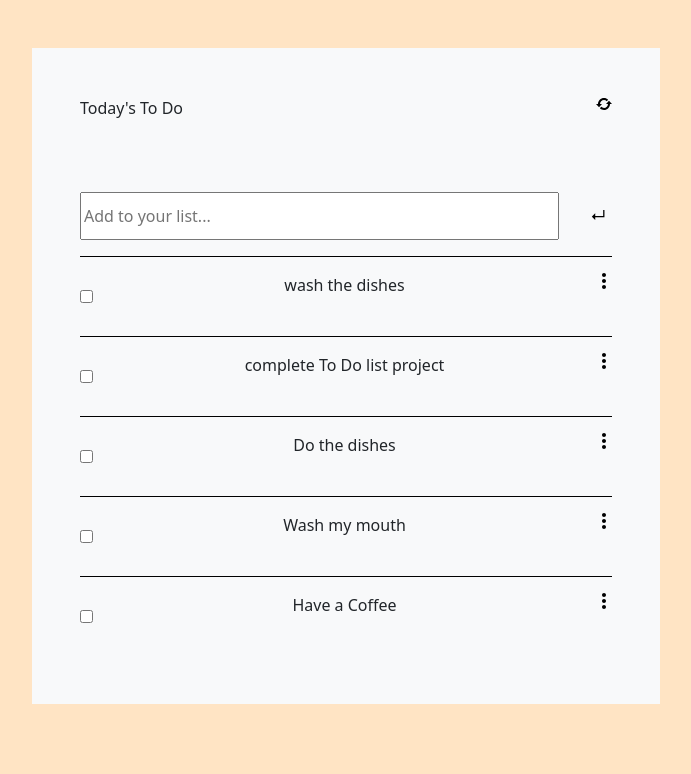
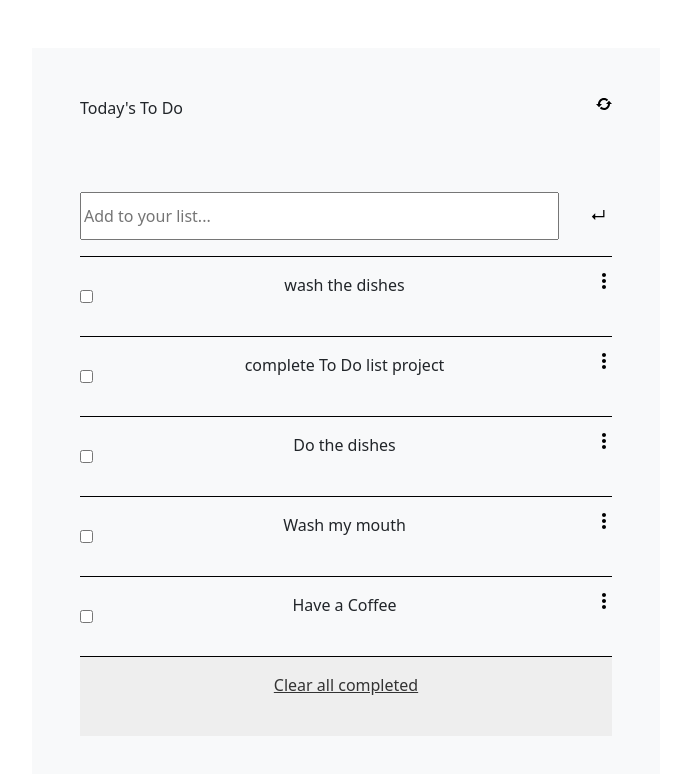
Before and after one commit to JuliCarracedo/to-do-list, a website built with webpack: page src/index.html in a window 1280 px wide. Shown: the whole page, without its empty margins (294-985 px from the left). Built offline with nearby package versions, Linux system fonts and the light colour scheme.

Commit message:
Add README

```diff
--- a/src/index.html
+++ b/src/index.html
@@ -27,6 +27,9 @@
                 <p>complete To Do list project</p>
                 <svg xmlns="http://www.w3.org/2000/svg" width="24" height="24" viewBox="0 0 24 24"><path d="M12 18c1.657 0 3 1.343 3 3s-1.343 3-3 3-3-1.343-3-3 1.343-3 3-3zm0-9c1.657 0 3 1.343 3 3s-1.343 3-3 3-3-1.343-3-3 1.343-3 3-3zm0-9c1.657 0 3 1.343 3 3s-1.343 3-3 3-3-1.343-3-3 1.343-3 3-3z"/></svg>
             </li>
+            <li class="ordered list-element d-flex justify-content-center align-content-center py-3">
+                <a class="text-center clear-btn">Clear all completed</a>
+            </li>
         </ul>
 </body>
 </html>
--- a/src/style.css
+++ b/src/style.css
@@ -1,7 +1,3 @@
-body {
-  background-color: bisque;
-}
-
 li {
   height: 10vh;
 }
@@ -25,3 +21,16 @@ svg {
   border: none;
   background-color: rgba(0, 0, 0, 0);
 }
+
+.ordered{
+  background-color: #eee;
+  order: 150;
+}
+
+.clear-btn {
+  color: #333;
+}
+
+.clear-btn:hover {
+  color: #222;
+}
```
Also changed, not shown: README.md, dist/index.bundle.js, dist/index.html, lib/snapshot.PNG (added).
